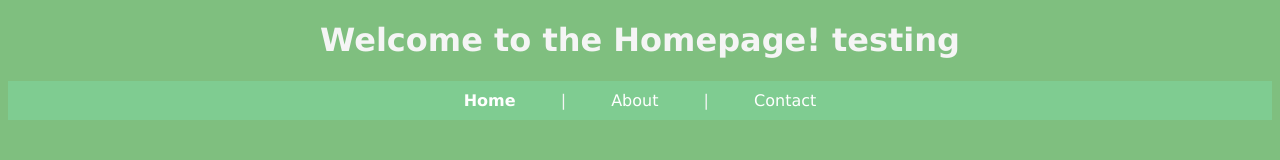
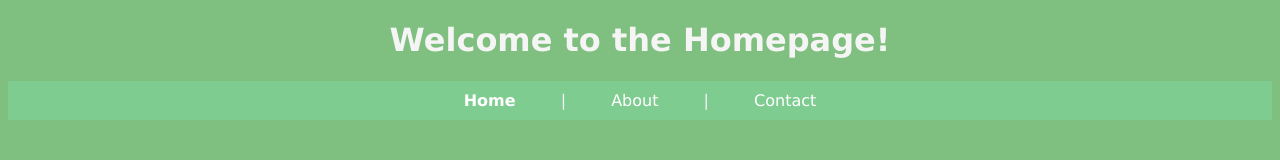
Before and after one commit to rajatgoel47/typescript-cdk-example-1, a plain HTML site: page site-assets/index.html in a window 1280 px wide. Drawn offline with Linux system fonts and the light colour scheme.

Commit message:
Update files via Lambda

```diff
--- a/site-assets/index.html
+++ b/site-assets/index.html
@@ -8,7 +8,7 @@
     <title>Homepage!</title>
   </head>
   <body>
-    <h1>Welcome to the Homepage! testing </h1>
+    <h1>Welcome to the Homepage!</h1>
     <ul>
       <li id="current"><a href="index.html">Home</a></li>
       <li>|</li>
```
Also changed, not shown: 1 other file.
